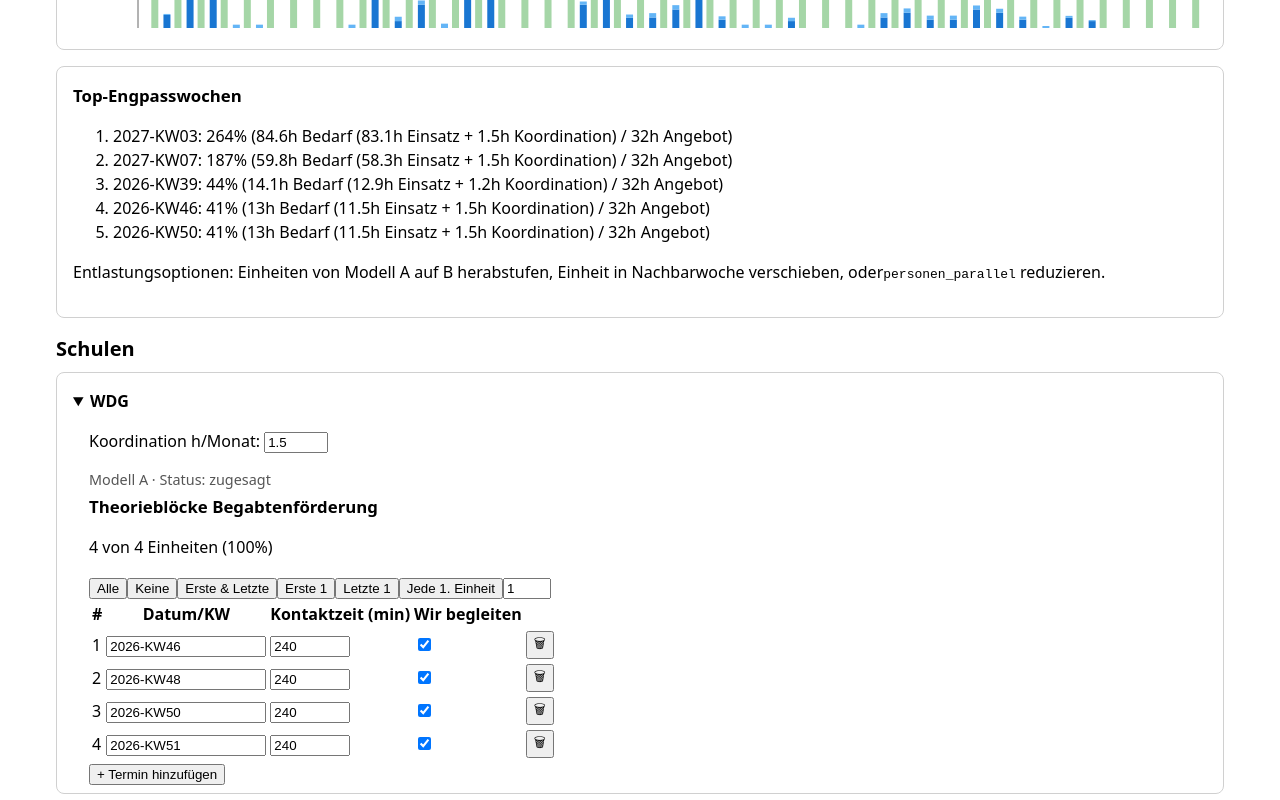
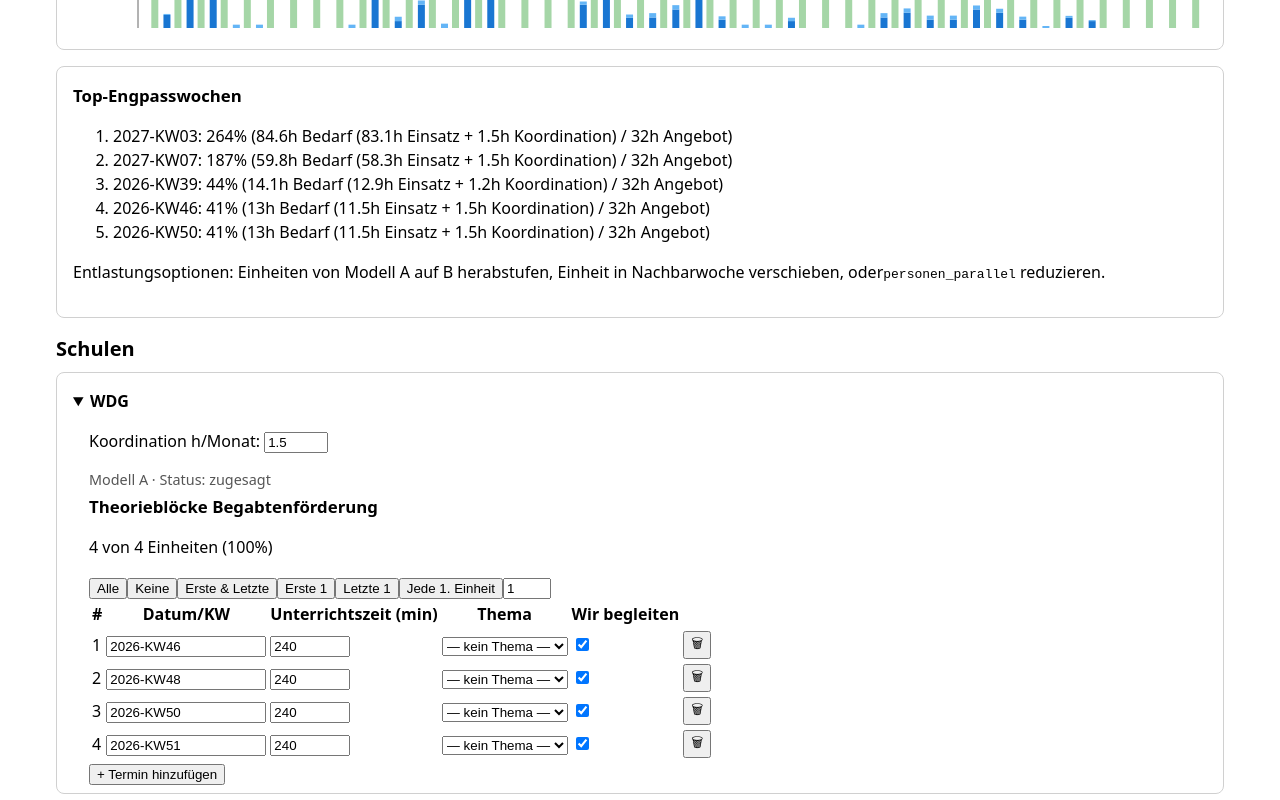
Before and after one commit to paulmeyerthkoeln-cloud/kapazitaetsrechner-schulbegleitung, a React (Vite) app: page / in a window 1280 px wide. Both pictures are taken after a click on the heading "WDG". Shown: the part 658-1458 px from the top of the page. Built offline with nearby package versions, Linux system fonts and the light colour scheme.

Commit message:
feat(berechnungstool): add Einheit.thema and rename Kontaktzeit label to Unterrichtszeit

```diff
--- a/src/components/ReihenEditor.tsx
+++ b/src/components/ReihenEditor.tsx
@@ -1,12 +1,14 @@
 import { useState } from 'react'
 import { berechneUnserAnteil } from '../lib/besetzung'
-import type { BesetzungsPreset, Reihe } from '../lib/types'
+import type { BesetzungsPreset, Reihe, Thema } from '../lib/types'
 
 const PRESETS: { label: string; preset: (n: number) => BesetzungsPreset }[] = [
   { label: 'Alle', preset: () => ({ typ: 'alle' }) },
   { label: 'Keine', preset: () => ({ typ: 'keine' }) },
   { label: 'Erste & Letzte', preset: () => ({ typ: 'erste_und_letzte' }) },
 ]
+
+const THEMEN: Thema[] = ['Ernährung', 'Stadtgrün', 'Mobilität', 'Energie']
 
 export function ReihenEditor({
   reihe,
@@ -21,7 +23,10 @@ export function ReihenEditor({
   onPresetApply: (preset: BesetzungsPreset) => void
   onEinheitAdd: () => void
   onEinheitRemove: (einheitId: string) => void
-  onEinheitFelderChange: (einheitId: string, patch: { datum_oder_kw?: string; kontaktzeit_h?: number }) => void
+  onEinheitFelderChange: (
+    einheitId: string,
+    patch: { datum_oder_kw?: string; kontaktzeit_h?: number; thema?: Thema }
+  ) => void
 }) {
   const [n, setN] = useState(1)
   const anteil = berechneUnserAnteil(reihe.einheiten)
@@ -48,7 +53,8 @@ export function ReihenEditor({
           <tr>
             <th>#</th>
             <th>Datum/KW</th>
-            <th>Kontaktzeit (min)</th>
+            <th>Unterrichtszeit (min)</th>
+            <th>Thema</th>
             <th>Wir begleiten</th>
             <th></th>
           </tr>
@@ -77,6 +83,22 @@ export function ReihenEditor({
                 />
               </td>
               <td>
+                <select
+                  aria-label={`Thema für Termin ${e.index} in ${reihe.titel}`}
+                  value={e.thema ?? ''}
+                  onChange={(ev) =>
+                    onEinheitFelderChange(e.id, { thema: ev.target.value === '' ? undefined : (ev.target.value as Thema) })
+                  }
+                >
+                  <option value="">— kein Thema —</option>
+                  {THEMEN.map((thema) => (
+                    <option key={thema} value={thema}>
+                      {thema}
+                    </option>
+                  ))}
+                </select>
+              </td>
+              <td>
                 <input
                   type="checkbox"
                   checked={e.wir_begleiten}
--- a/src/components/SchuleAkkordionItem.tsx
+++ b/src/components/SchuleAkkordionItem.tsx
@@ -1,5 +1,5 @@
 import { ReihenEditor } from './ReihenEditor'
-import type { BesetzungsPreset, Schule, Settings } from '../lib/types'
+import type { BesetzungsPreset, Schule, Settings, Thema } from '../lib/types'
 
 export function SchuleAkkordionItem({
   schule,
@@ -21,7 +21,7 @@ export function SchuleAkkordionItem({
   onEinheitFelderChange: (
     reiheId: string,
     einheitId: string,
-    patch: { datum_oder_kw?: string; kontaktzeit_h?: number }
+    patch: { datum_oder_kw?: string; kontaktzeit_h?: number; thema?: Thema }
   ) => void
 }) {
   return (
--- a/src/components/SchulenAccordion.tsx
+++ b/src/components/SchulenAccordion.tsx
@@ -1,6 +1,6 @@
 import { SchuleAkkordionItem } from './SchuleAkkordionItem'
 import { wendeBesetzungPreset } from '../lib/besetzung'
-import type { BesetzungsPreset, Schule, Settings } from '../lib/types'
+import type { BesetzungsPreset, Schule, Settings, Thema } from '../lib/types'
 import './SchulenAccordion.css'
 
 export function SchulenAccordion({
@@ -21,7 +21,7 @@ export function SchulenAccordion({
   onEinheitFelderChange: (
     reiheId: string,
     einheitId: string,
-    patch: { datum_oder_kw?: string; kontaktzeit_h?: number }
+    patch: { datum_oder_kw?: string; kontaktzeit_h?: number; thema?: Thema }
   ) => void
 }) {
   function onPresetApply(reiheId: string, preset: BesetzungsPreset) {
--- a/src/lib/types.ts
+++ b/src/lib/types.ts
@@ -42,6 +42,8 @@ export interface Kalender {
 
 export type EinheitTyp = 'regulaer' | 'exkursion'
 
+export type Thema = 'Ernährung' | 'Stadtgrün' | 'Mobilität' | 'Energie'
+
 export interface Einheit {
   id: string
   index: number
@@ -52,6 +54,7 @@ export interface Einheit {
   wir_begleiten: boolean
   typ: EinheitTyp
   organisationspauschale_h?: number
+  thema?: Thema
 }
 
 export interface Muster {
--- a/src/state/useAppData.ts
+++ b/src/state/useAppData.ts
@@ -84,7 +84,7 @@ export function useAppData() {
   function setEinheitFelder(
     reiheId: string,
     einheitId: string,
-    patch: Partial<Pick<Einheit, 'datum_oder_kw' | 'kontaktzeit_h'>>
+    patch: Partial<Pick<Einheit, 'datum_oder_kw' | 'kontaktzeit_h' | 'thema'>>
   ) {
     setData((prev) => ({
       ...prev,
```
Also changed, not shown: 1 other file (tests, documents, lock files or other folders).
